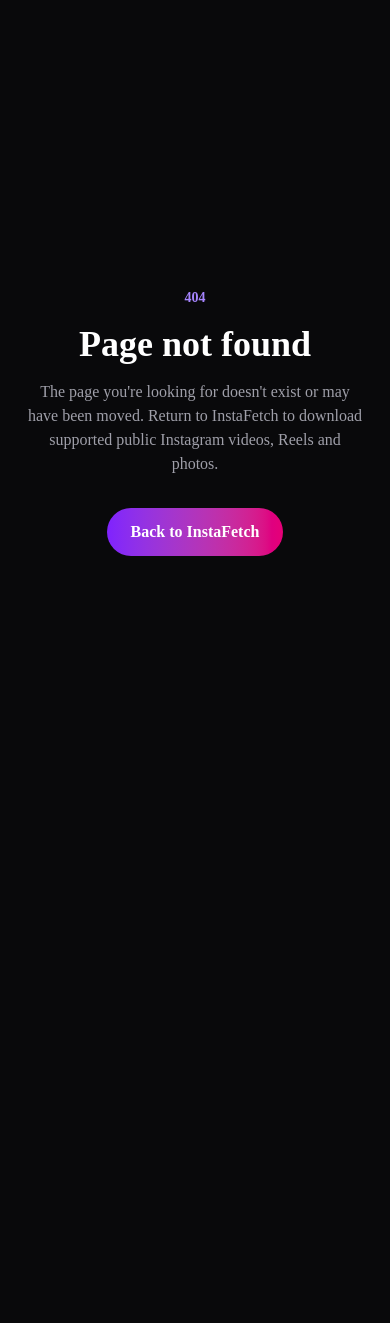
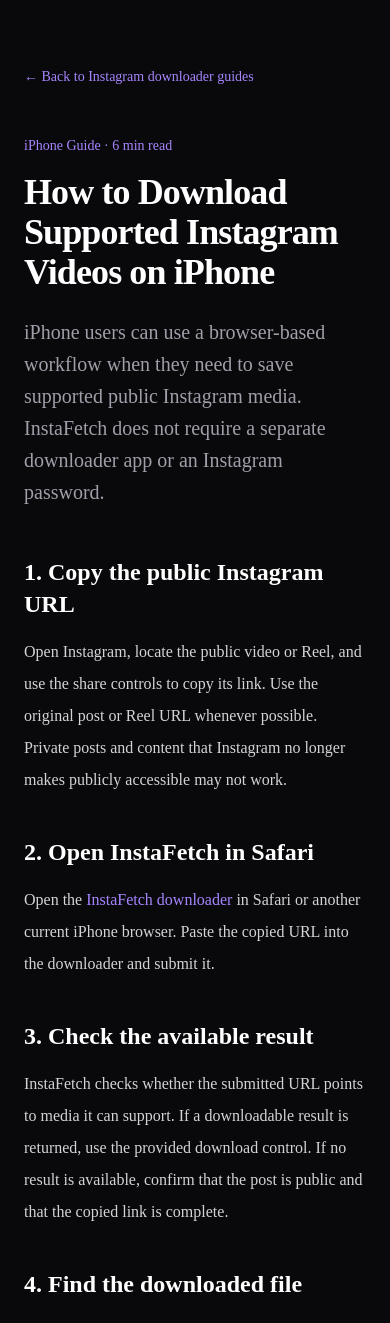
Before and after one commit to deepakgahlyan/instafetch, a Next.js app: page /blog/instagram-downloader-on-iphone in a window 390 px wide. Before the commit this address had no page. Shown: the top 1323 px of the page. Before the commit the page ends 844 px from the top, so only its background shows below. Built offline with nearby package versions, Linux system fonts and the light colour scheme.

Commit message:
Add original iPhone Instagram download guide

```diff
--- /dev/null
+++ b/app/blog/instagram-downloader-on-iphone/page.tsx
@@ -0,0 +1,59 @@
+import type { Metadata } from "next";
+import Link from "next/link";
+
+const url = "https://www.instafetch.app/blog/instagram-downloader-on-iphone";
+
+export const metadata: Metadata = {
+  title: "How to Download Supported Instagram Videos on iPhone",
+  description:
+    "Learn a practical browser-based workflow for saving supported public Instagram videos and Reels on iPhone, including where Safari downloads are stored.",
+  alternates: { canonical: url },
+};
+
+export default function InstagramDownloaderOnIPhonePage() {
+  return (
+    <main className="min-h-screen bg-zinc-950 text-white">
+      <article className="mx-auto max-w-3xl px-6 py-16">
+        <Link href="/blog" className="text-sm text-violet-400 hover:text-violet-300">← Back to Instagram downloader guides</Link>
+        <p className="mt-12 text-sm font-medium text-violet-400">iPhone Guide · 6 min read</p>
+        <h1 className="mt-4 text-4xl font-bold tracking-tight md:text-5xl">How to Download Supported Instagram Videos on iPhone</h1>
+        <p className="mt-6 text-xl leading-8 text-zinc-400">
+          iPhone users can use a browser-based workflow when they need to save supported public Instagram media. InstaFetch does not require a separate downloader app or an Instagram password.
+        </p>
+
+        <div className="mt-12 space-y-10 leading-8 text-zinc-300">
+          <section>
+            <h2 className="text-2xl font-bold text-white">1. Copy the public Instagram URL</h2>
+            <p className="mt-4">Open Instagram, locate the public video or Reel, and use the share controls to copy its link. Use the original post or Reel URL whenever possible. Private posts and content that Instagram no longer makes publicly accessible may not work.</p>
+          </section>
+          <section>
+            <h2 className="text-2xl font-bold text-white">2. Open InstaFetch in Safari</h2>
+            <p className="mt-4">Open the <Link href="/#download" className="text-violet-400 hover:text-violet-300">InstaFetch downloader</Link> in Safari or another current iPhone browser. Paste the copied URL into the downloader and submit it.</p>
+          </section>
+          <section>
+            <h2 className="text-2xl font-bold text-white">3. Check the available result</h2>
+            <p className="mt-4">InstaFetch checks whether the submitted URL points to media it can support. If a downloadable result is returned, use the provided download control. If no result is available, confirm that the post is public and that the copied link is complete.</p>
+          </section>
+          <section>
+            <h2 className="text-2xl font-bold text-white">4. Find the downloaded file</h2>
+            <p className="mt-4">On current versions of iOS, Safari downloads are normally available through the Files app, often under the Downloads folder. The exact location can depend on your Safari download setting and iOS version. If you choose a different download destination, check the location selected in Safari's settings.</p>
+          </section>
+          <section>
+            <h2 className="text-2xl font-bold text-white">If the download does not work</h2>
+            <p className="mt-4">A failed request does not necessarily mean there is a problem with your iPhone. The post may have become private, been deleted, been restricted, or use a content format that is not currently supported. Copy the original URL again and try once rather than repeatedly submitting the same request.</p>
+          </section>
+          <section>
+            <h2 className="text-2xl font-bold text-white">Use downloaded content responsibly</h2>
+            <p className="mt-4">Being able to access a public post does not automatically grant permission to repost it. Before publishing, editing, or commercially using someone else's video, consider copyright, privacy, publicity rights, and any permission required for your intended use.</p>
+          </section>
+        </div>
+
+        <div className="mt-14 rounded-3xl border border-zinc-800 bg-zinc-900/60 p-8">
+          <h2 className="text-2xl font-bold">Need the downloader?</h2>
+          <p className="mt-3 text-zinc-400">Open InstaFetch and submit a supported public Instagram URL.</p>
+          <Link href="/#download" className="mt-6 inline-flex rounded-full bg-gradient-to-r from-violet-600 to-pink-600 px-6 py-3 font-semibold">Open Downloader</Link>
+        </div>
+      </article>
+    </main>
+  );
+}
```
